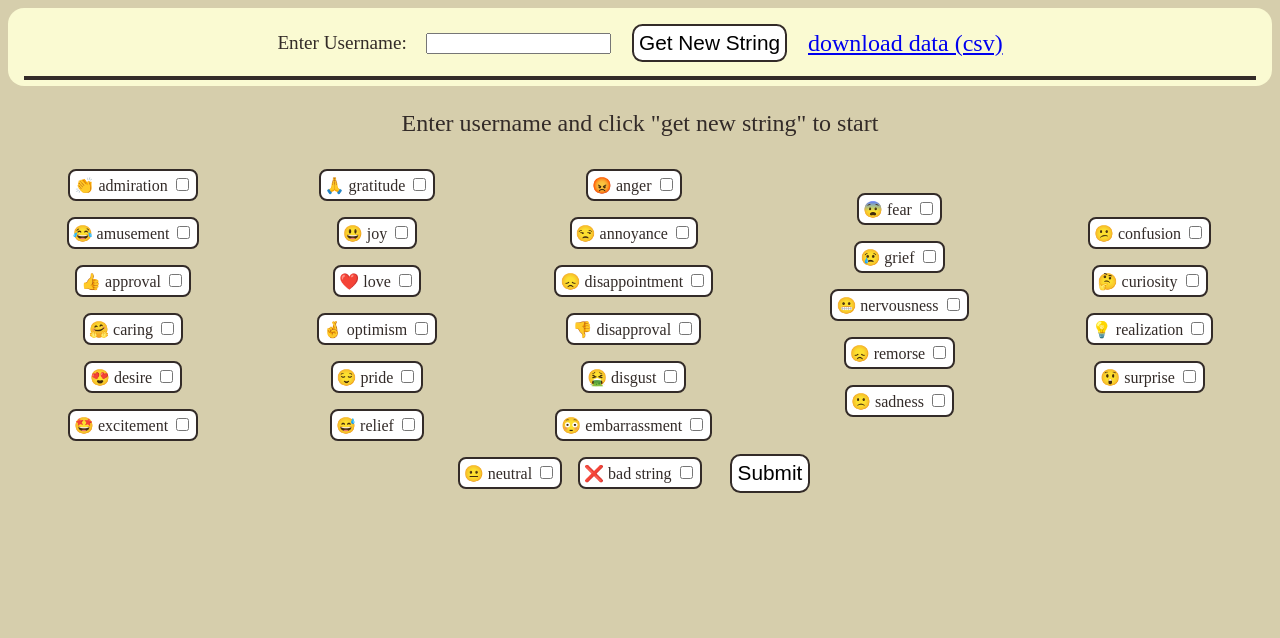
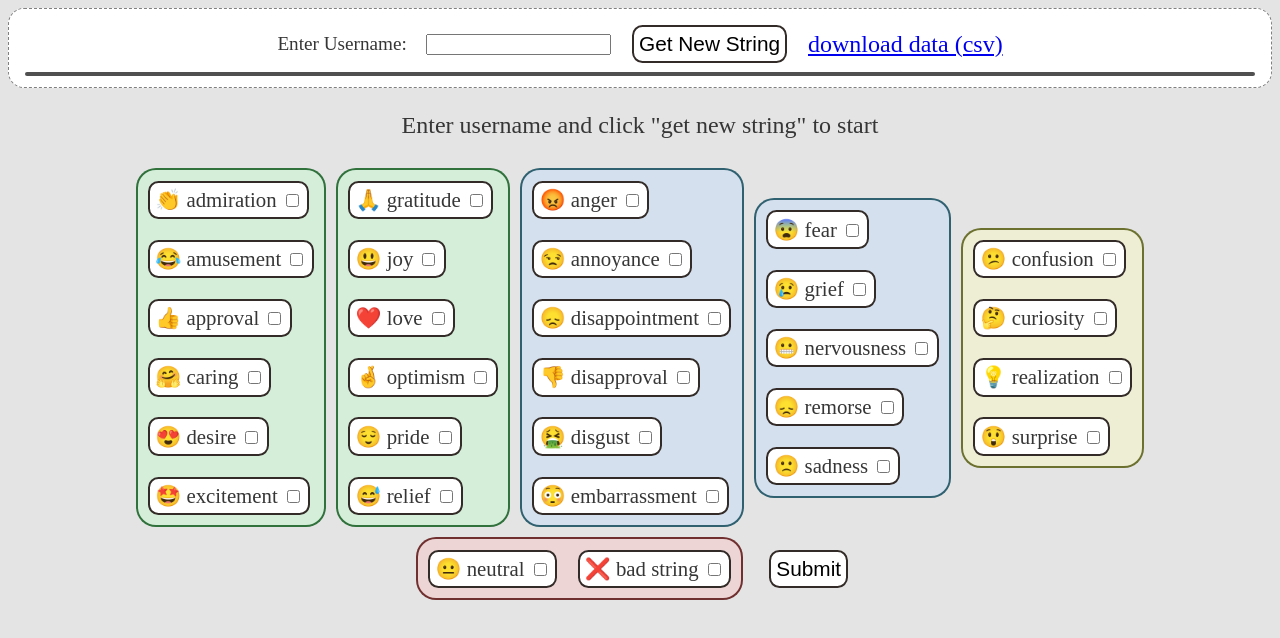
Before and after one commit to C34A/datasite, a website: page public/index.html in a window 1280 px wide. Drawn offline with Linux system fonts and the light colour scheme.

Commit message:
many changes

```diff
--- a/public/index.html
+++ b/public/index.html
@@ -139,16 +139,19 @@
 
 		</section>
 	</section>
-	<section id=exclude class="center">
-		<div>
-			<label for="s28-box">😐 neutral</label>
+	<section class="center">
+		<section id="exclude">
+			<div>
+				<label for="s28-box">😐 neutral</label>
 				<input type="checkbox" id="s28-box">
 			</div>
 			<div>
 				<label for="bad">❌ bad string</label>
 				<input type="checkbox" id="bad">
 			</div>
-			<button id="send">Submit</button>
 		</section>
+
+		<button id="send">Submit</button>
+	</section>
 	</body>
 	</html>
--- a/public/index.js
+++ b/public/index.js
@@ -58,7 +58,8 @@
    * @param {string} text the text to set
    */
   function setText(text) {
-    id("promptstr").textContent = "" + text;
+    // apparently "--" isn't "--"? idk what is going on here
+    id("promptstr").innerHTML = "" + text.replace("--", "<br>").replace("--", "<br>");
   }
 
   /**
--- a/public/styles.css
+++ b/public/styles.css
@@ -1,10 +1,9 @@
 body {
-    background-color: #d6ceac;
-    color: #332b28;
+    /* background-color: #d6ceac; */
+    background-color: #e4e4e4;
+    color: #363636;
     font-family: 'Times New Roman', Times, serif;
 }
-
-
 
 .hidden {
     display: none;
@@ -25,10 +24,14 @@ body {
 }
 
 .column {
-    margin-left: auto;
-    margin-right: auto;
+    /* margin-left: ; */
+    /* margin-right: auto; */
+    margin: 5px;
     flex-direction: column;
+    align-items: flex-start;
+    border-radius: 20px;
 }
+
 section {
     display: flex;
     flex-flow: wrap;
@@ -40,7 +43,8 @@ header {
     display: flex;
     flex-flow: wrap;
     justify-content: center;
-    background-color: lightgoldenrodyellow;
+    background-color: rgb(255, 255, 255);
+    border: 1px dashed grey;
     padding: 1em;
     border-radius: 1em;
     align-items: center;
@@ -49,11 +53,12 @@ header {
 header::after {
     display: block;
     content: "";
-    background-color:#332b28;
+    background-color:#505050;
     height: .25em;
     width: 100%;
     margin-top: .25em;
-    transform: translateY(10px);
+    transform: translateY(5px);
+    border-radius: 3px;
 }
 
 header label {
@@ -68,6 +73,29 @@ div {
     border: 2px solid #332b28;
     margin: .5em;
     padding: .25em;
+    font-size: 130%;
+}
+
+#positive, #positive2 {
+    background-color: rgba(197, 248, 207, 0.5);
+    border: 2px solid rgba(30, 100, 44, 0.9);
+}
+
+#negative, #negative2 {
+    background-color: rgba(197, 219, 248, 0.5);
+    border: 2px solid rgba(30, 84, 100, 0.9);
+}
+
+#amb {
+    background-color: rgba(247, 248, 197, 0.5);
+    border: 2px solid rgba(95, 100, 30, 0.9);
+}
+
+#exclude {
+    background-color: rgba(248, 197, 197, 0.5);
+    border: 2px solid rgba(100, 30, 30, 0.9);
+    border-radius: 20px;
+    margin: 5px;
 }
 
 button {
```
Also changed, not shown: app.ts (+6 -4 lines), 2 other files.
